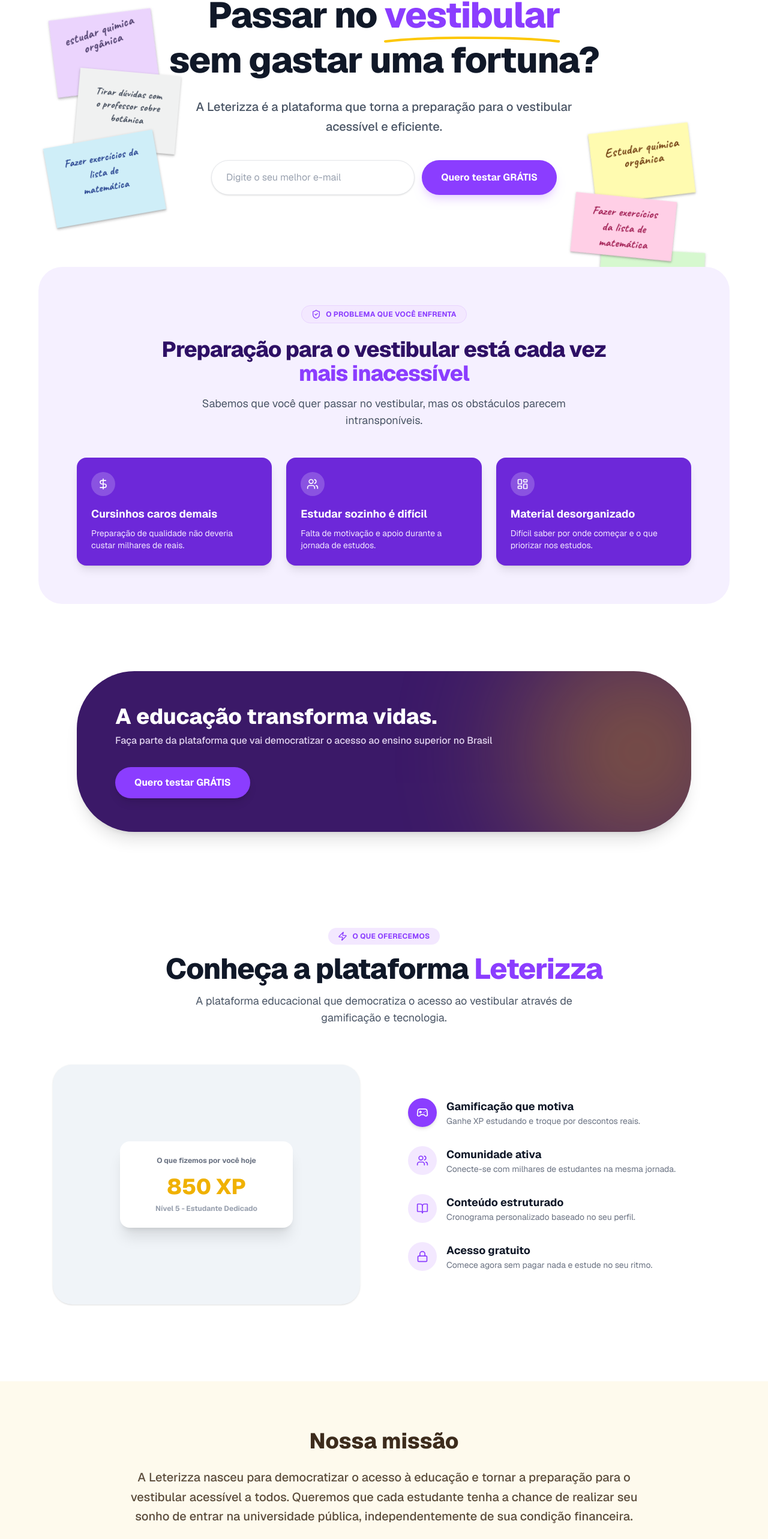
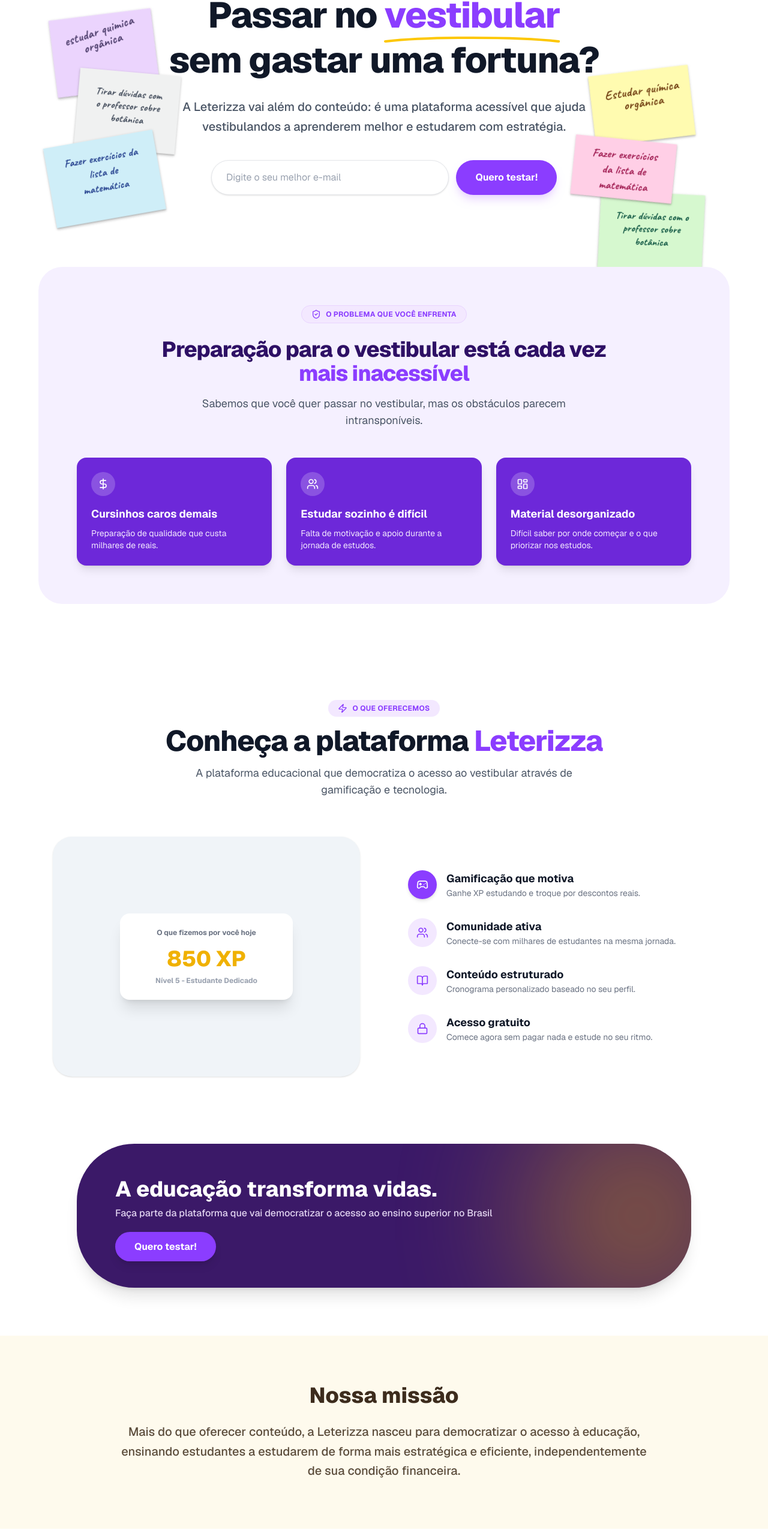
Before and after one commit to leterizza/LandingPage, a Next.js app: page / in a window 1280 px wide. Shown: the part 220-2786 px from the top of the page at 60% size. Built offline with nearby package versions, Linux system fonts and the light colour scheme.

Commit message:
Atualização Home

```diff
--- a/src/app/page.tsx
+++ b/src/app/page.tsx
@@ -13,6 +13,8 @@ export const metadata: Metadata = {
   title: "Leterizza | Preparação Gratuita e Gamificada para Vestibulares",
   description: "Prepare-se para o ENEM e outros vestibulares sem gastar uma fortuna! A Leterizza é a plataforma gratuita que democratiza o acesso ao ensino superior.",
 };
+
+
 
 export default function Home() {
   return (
@@ -79,7 +81,7 @@ export default function Home() {
             </div>
 
             {/* Grupo de Post-its da Direita (4, 5, 6) */}
-            <div className="absolute top-36 md:top-48 right-[-60px] sm:right-[-40px] xl:right-[35px] block z-0 w-[150px] sm:w-[190px] lg:w-[260px] h-[300px] lg:h-[400px] select-none pointer-events-none">
+            <div className="absolute top-36 md:top-24 right-[-60px] sm:right-[-40px] xl:right-[35px] block z-0 w-[150px] sm:w-[190px] lg:w-[260px] h-[300px] lg:h-[400px] select-none pointer-events-none">
               {/* Post-it 4 */}
               <div className="absolute top-0 right-[10px] sm:right-[12px] lg:right-[15px] w-28 h-28 sm:w-36 sm:h-36 lg:w-48 lg:h-48 rotate-[3deg] filter drop-shadow-sm">
                 <Image
@@ -143,7 +145,7 @@ export default function Home() {
                 </h1>
 
                 <p className="text-gray-600 text-lg md:text-xl leading-relaxed mb-10 max-w-2xl mx-auto font-medium">
-                    A Leterizza é a plataforma que torna a preparação para o vestibular acessível e eficiente.
+                    A Leterizza vai além do conteúdo: é uma plataforma acessível que ajuda vestibulandos a aprenderem melhor e estudarem com estratégia.
                 </p>
 
                 <div className="flex flex-col md:flex-row gap-3 max-w-xl mx-auto justify-center mb-10">
@@ -153,7 +155,7 @@ export default function Home() {
                         className="flex-1 outline-none text-gray-700 placeholder-gray-400 bg-white px-6 py-4 rounded-full w-full border border-gray-200 shadow-sm focus:border-purple-400 focus:ring-2 focus:ring-purple-100 transition-all"
                     />
                     <button className="bg-[#8B3DFF] text-white px-8 py-4 rounded-full font-bold hover:bg-purple-700 transition shadow-lg shadow-purple-200 whitespace-nowrap">
-                        Quero testar GRÁTIS
+                        Quero testar!
                     </button>
                 </div>
             </div>
@@ -183,7 +185,7 @@ export default function Home() {
                             <DollarSign className="w-5 h-5 text-white" />
                         </div>
                         <h3 className="font-bold text-lg mb-2">Cursinhos caros demais</h3>
-                        <p className="text-purple-100 text-sm">Preparação de qualidade não deveria custar milhares de reais.</p>
+                        <p className="text-purple-100 text-sm">Preparação de qualidade que custa milhares de reais.</p>
                     </div>
                     <div className="bg-[#6D28D9] rounded-2xl p-6 text-white shadow-lg">
                         <div className="bg-white/20 w-10 h-10 rounded-full flex items-center justify-center mb-4">
@@ -203,26 +205,6 @@ export default function Home() {
             </div>
         </section>
 
-        {/* --- MIDDLE CTA --- */}
-        <section className="px-4 py-8 mb-12">
-            <div className="max-w-5xl mx-auto flex flex-col justify-center bg-[#3B1968] rounded-[2rem] md:rounded-[6rem] px-8 md:px-16 py-10 md:py-14 relative overflow-hidden shadow-xl text-left">
-
-                <div className="absolute top-1/2 right-[-10%] w-80 h-80 md:w-96 md:h-96 bg-[#EAB308] rounded-full blur-[90px] md:blur-[110px] opacity-40 pointer-events-none -translate-y-1/2"></div>
-
-                <div className="relative z-10 max-w-2xl">
-                    <h2 className="text-3xl md:text-4xl font-extrabold text-white mb-2">
-                        A educação transforma vidas.
-                    </h2>
-                    <p className="text-purple-100/90 text-sm md:text-base mb-6 md:mb-8 font-medium">
-                        Faça parte da plataforma que vai democratizar o acesso ao ensino superior no Brasil
-                    </p>
-
-                    <button className="bg-[#8B3DFF] text-white px-8 py-3.5 rounded-full font-bold transition-all hover:bg-purple-600 shadow-lg w-full sm:w-auto">
-                        Quero testar GRÁTIS
-                    </button>
-                </div>
-            </div>
-        </section>
 
         {/* --- FUNCIONALIDADES --- */}
         <section className="py-20 px-6 max-w-6xl mx-auto" id="funcionalidades">
@@ -288,12 +270,34 @@ export default function Home() {
             </div>
         </section>
 
+                {/* --- MIDDLE CTA --- */}
+        <section className="px-4 py-8 mb-12">
+            <div className="max-w-5xl mx-auto flex flex-col justify-center bg-[#3B1968] rounded-[2rem] md:rounded-[6rem] px-8 md:px-16 py-10 md:py-14 relative overflow-hidden shadow-xl text-left">
+
+                <div className="absolute top-1/2 right-[-10%] w-80 h-80 md:w-96 md:h-96 bg-[#EAB308] rounded-full blur-[90px] md:blur-[110px] opacity-40 pointer-events-none -translate-y-1/2"></div>
+
+                <div className="relative z-10 max-w-2xl">
+                    <h2 className="text-3xl md:text-4xl font-extrabold text-white mb-2">
+                        A educação transforma vidas.
+                    </h2>
+                    <p className="text-purple-100/90 text-sm md:text-base mb-6 md:mb-8 font-medium">
+                        Faça parte da plataforma que vai democratizar o acesso ao ensino superior no Brasil
+                    </p>
+
+                    <a href="#formulario"
+                     className="bg-[#8B3DFF] text-white px-8 py-3.5 rounded-full font-bold transition-all hover:bg-purple-600 shadow-lg w-full sm:w-auto">
+                        Quero testar!
+                    </a>
+                </div>
+            </div>
+        </section>
+
         {/* --- MISSÃO (Fundo Bege) --- */}
         <section className="bg-[#FEFAED] py-20 px-6 my-12 mx-auto">
             <div className="max-w-4xl mx-auto text-center relative">
                 <h2 className="text-3xl md:text-4xl font-extrabold text-[#3D2C1D] mb-6 relative z-10">Nossa missão</h2>
                 <p className="text-lg md:text-xl text-[#5C4D3C] font-medium leading-relaxed relative z-10">
-                    A Leterizza nasceu para democratizar o acesso à educação e tornar a preparação para o vestibular acessível a todos. Queremos que cada estudante tenha a chance de realizar seu sonho de entrar na universidade pública, independentemente de sua condição financeira.
+                    Mais do que oferecer conteúdo, a Leterizza nasceu para democratizar o acesso à educação, ensinando estudantes a estudarem de forma mais estratégica e eficiente, independentemente de sua condição financeira.
                 </p>
             </div>
         </section>
@@ -319,7 +323,7 @@ export default function Home() {
             <div className="grid grid-cols-1 md:grid-cols-2 gap-6 mb-6">
                 <div className="bg-gradient-to-br from-[#6D28D9] to-[#4C1D95] p-10 rounded-[2rem] text-white shadow-lg overflow-hidden relative">
                     <div className="bg-white/20 w-12 h-12 rounded-full flex items-center justify-center mb-6 relative z-10 backdrop-blur-sm"><Zap className="w-6 h-6"/></div>
-                    <h3 className="font-extrabold text-2xl mb-3 relative z-10">Acesso GRÁTIS à demo</h3>
+                    <h3 className="font-extrabold text-2xl mb-3 relative z-10">Acesso gratuito à demo</h3>
                     <p className="text-purple-100 text-lg relative z-10">Teste todas as funcionalidades da plataforma sem custo algum.</p>
                 </div>
 
@@ -359,11 +363,11 @@ export default function Home() {
         <section className="bg-[#FEFAED] py-24 px-6 border-y border-gray-100">
             <div className="max-w-6xl mx-auto">
                 <div className="text-center mb-16">
-                    <div className="inline-flex items-center gap-2 bg-white text-gray-700 border border-gray-200 px-4 py-1.5 rounded-full text-xs font-bold uppercase tracking-wide mb-4">
+                    {/* <div className="inline-flex items-center gap-2 bg-white text-gray-700 border border-gray-200 px-4 py-1.5 rounded-full text-xs font-bold uppercase tracking-wide mb-4">
                          Prova Social
-                    </div>
+                    </div> */}
                     <h2 className="text-3xl md:text-5xl font-extrabold text-[#3D2C1D] tracking-tight mt-2">
-                        Veja o que nossos usuários <span className="relative inline-block">
+                        Veja o que nossos primeiros usuários <span className="relative inline-block">
                             dizem
                             <svg className="absolute -bottom-2 left-0 w-full h-2 text-yellow-400" viewBox="0 0 100 10" fill="none" xmlns="http://www.w3.org/2000/svg" preserveAspectRatio="none">
                                 <path d="M2 8C25 2 75 2 98 8" stroke="currentColor" strokeWidth="3" strokeLinecap="round"/>
@@ -411,7 +415,7 @@ export default function Home() {
         </section>
 
         {/* --- BOTTOM FORM CTA --- */}
-        <section className="py-16 md:py-24 px-4 md:px-6">
+        <section id="formulario" className="py-16 md:py-24 px-4 md:px-6">
             <div className="max-w-6xl mx-auto bg-[#6D28D9] rounded-[2rem] md:rounded-[3rem] p-6 sm:p-10 md:p-16 text-white flex flex-col lg:flex-row gap-10 lg:gap-20 items-center shadow-xl relative overflow-hidden">
 
                 <div className="absolute top-0 right-0 w-[400px] h-[400px] bg-yellow-500 rounded-full blur-[100px] opacity-40 pointer-events-none -translate-y-1/2 translate-x-1/4"></div>
@@ -428,7 +432,7 @@ export default function Home() {
                     </p>
                     <ul className="space-y-3 text-sm font-semibold inline-block text-left">
                         <li className="flex items-center gap-3"><CheckCircle2 className="w-5 h-5 text-green-300"/> Sem cartão de crédito</li>
-                        <li className="flex items-center gap-3"><CheckCircle2 className="w-5 h-5 text-green-300"/> Cancele quando quiser</li>
+                        {/* <li className="flex items-center gap-3"><CheckCircle2 className="w-5 h-5 text-green-300"/> Cancele quando quiser</li> */}
                         <li className="flex items-center gap-3"><CheckCircle2 className="w-5 h-5 text-green-300"/> 100% gratuito</li>
                         <li className="flex items-center gap-3"><CheckCircle2 className="w-5 h-5 text-green-300"/> Dados seguros e protegidos</li>
                     </ul>
```
